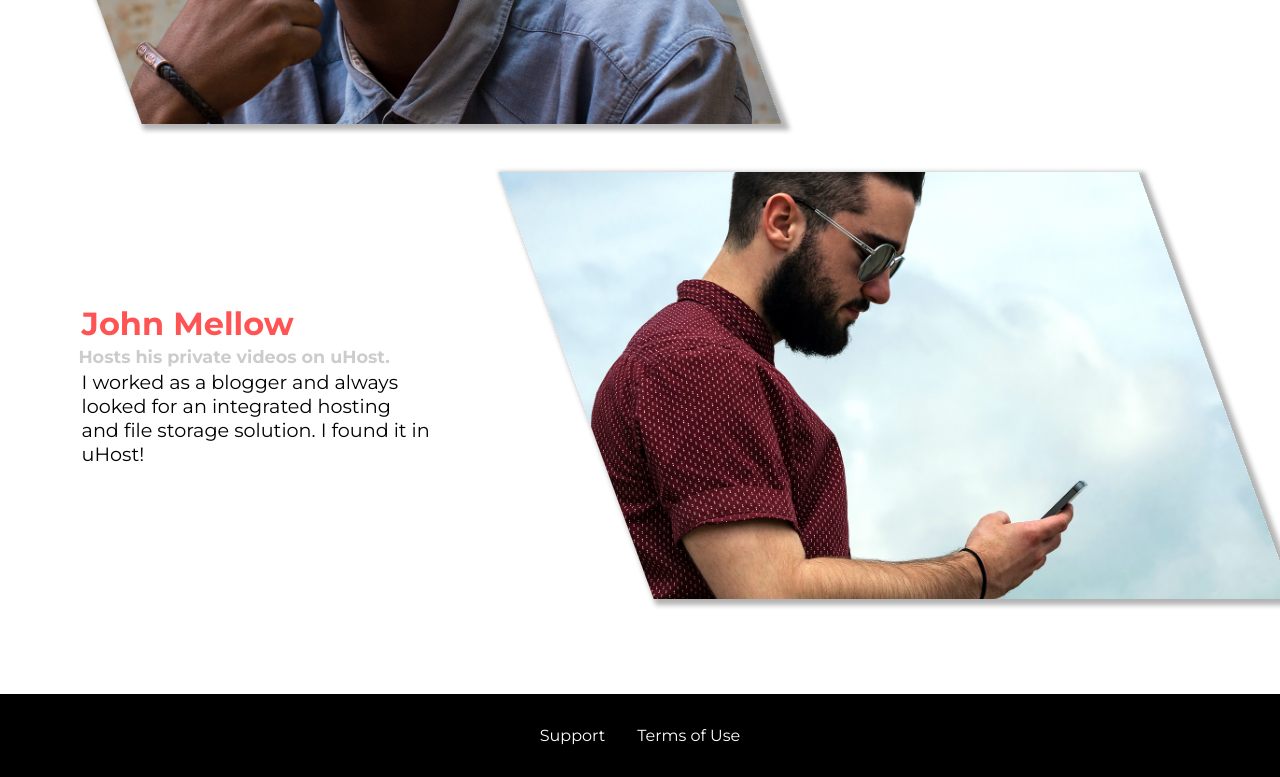
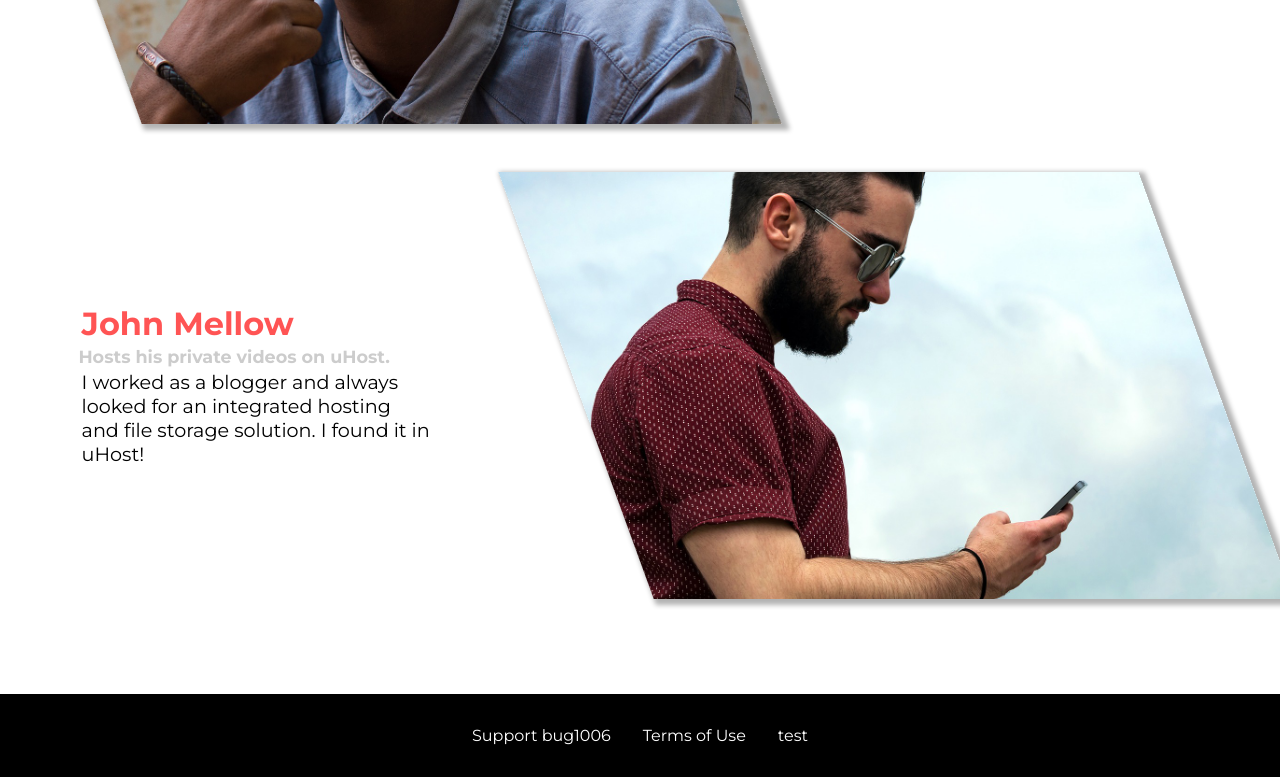
Before and after one commit to notetosiraj/cssDemoV2, a website: page customers/index.html in a window 1280 px wide. Shown: the part 447-1224 px from the top of the page. Drawn offline with Linux system fonts and the light colour scheme.

Commit message:
first commit from git bash

```diff
--- a/customers/index.html
+++ b/customers/index.html
@@ -85,10 +85,13 @@
         <nav>
             <ul class="main-footer__links">
                 <li class="main-footer__link">
-                    <a href="#">Support</a>
+                    <a href="#">Support bug1006</a>
                 </li>
                 <li class="main-footer__link">
                     <a href="#">Terms of Use</a>
+                </li>
+                <li class="main-footer__link">
+                    <a href="#">test</a>
                 </li>
             </ul>
         </nav>
```
